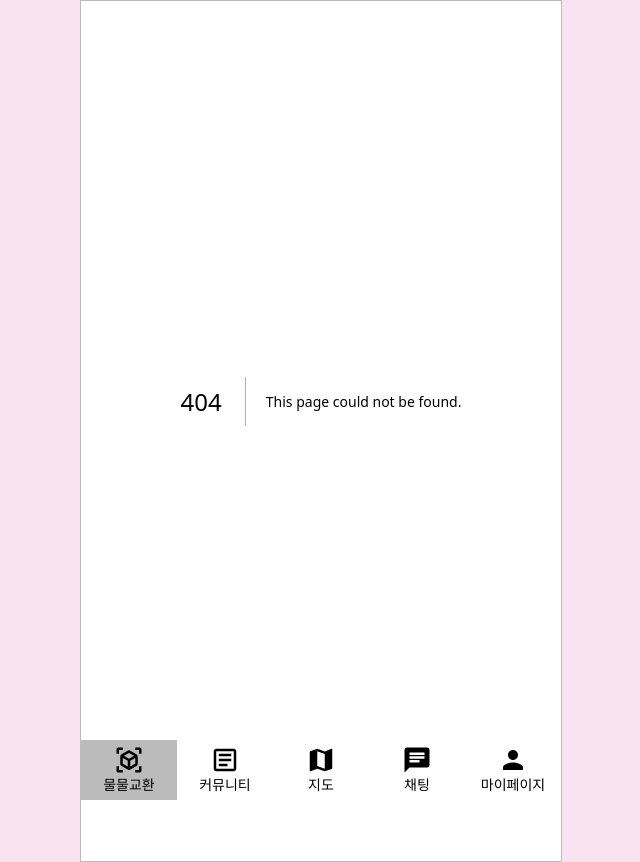
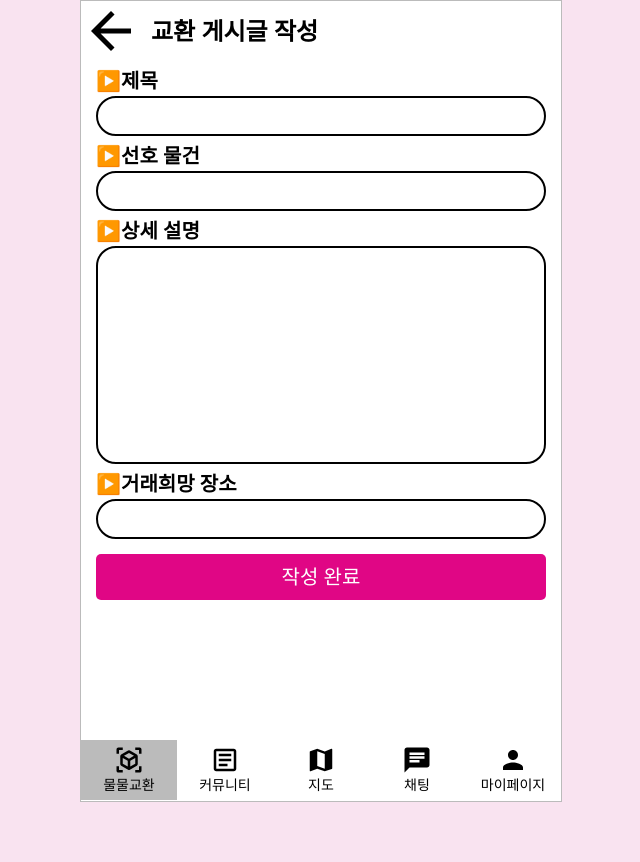
Before and after one commit to KostaMiniProject/MainProject-Front, a Next.js app: page /postingexchange in a window 1280 px wide. Before the commit this address had no page. Shown: the whole page, without its empty margins (319-959 px from the left). After the commit the page ends 802 px from the top, so only its background shows below. Built offline with nearby package versions, Linux system fonts and the light colour scheme.

Commit message:
feat : 페이지 레이아웃 구성 완료

```diff
--- a/app/page.tsx
+++ b/app/page.tsx
@@ -1,19 +1,31 @@
 'use client';
-import React from 'react';
-import Scarch from '@/components/Search';
+import React, { useState } from 'react';
+import InputBox from '@/components/InputBox';
 import ExchangePost from '@/components/exchange/ExchangePost';
 import { getCategory, getExchangePostList } from '@/api/ExchangePostApi';
 import { useRouter } from 'next/navigation';
 import BottomFixed from '@/components/BottomFixed';
 import Button from '@/components/Button';
+import { MdOutlineSearch } from 'react-icons/md';
 
 function Page() {
   const exchangePostData = getExchangePostList();
   const category = getCategory();
   const router = useRouter();
+  const [keyWord, setKeyWord] = useState<String>('');
   return (
     <div className="relative">
-      <Scarch />
+      <div className=" h-[60px] flex items-center border-b-[1px] border-gray">
+        <InputBox onChange={setKeyWord} />
+        <div
+          onClick={() => {
+            console.log(keyWord);
+          }}
+        >
+          <MdOutlineSearch size={40} />
+        </div>
+      </div>
+
       {/* 컨텐츠 */}
       <div className="mx-[15px]">
         {/* 카테고리 */}
--- /dev/null
+++ b/app/postingexchange/page.tsx
@@ -0,0 +1,48 @@
+'use client';
+import Button from '@/components/Button';
+import Header from '@/components/Header';
+import InputBox from '@/components/InputBox';
+import TextAreaBox from '@/components/TextAreaBox';
+import React, { useState } from 'react';
+import { MdArrowRight } from 'react-icons/md';
+
+function page() {
+  const [title, setTitle] = useState<String>('');
+  function postComplete() {
+    alert('asdf');
+  }
+  return (
+    <div>
+      <Header backNav title="교환 게시글 작성"></Header>
+      <div className="mx-[15px]">
+        <div className="my-[5px]">
+          <div className="text-[20px] font-[600] flex">▶제목</div>
+          <InputBox onChange={setTitle} />
+        </div>
+        <div className="my-[5px]">
+          <div className="text-[20px] font-[600] flex">▶선호 물건</div>
+          <InputBox onChange={setTitle} />
+        </div>
+        <div className="my-[5px]">
+          <div className="text-[20px] font-[600] flex">▶상세 설명</div>
+          <TextAreaBox onChange={setTitle}></TextAreaBox>
+        </div>
+        <div className="my-[5px]">
+          <div className="text-[20px] font-[600] flex">▶거래희망 장소</div>
+          <InputBox onChange={setTitle} />
+        </div>
+        <div className="text-center my-[15px]">
+          <Button
+            text="작성 완료"
+            fontSize={20}
+            height={8}
+            rounded="soft"
+            onClick={postComplete}
+          />
+        </div>
+      </div>
+    </div>
+  );
+}
+
+export default page;
--- /dev/null
+++ b/components/InputBox.tsx
@@ -0,0 +1,39 @@
+'use client';
+import React, { useState } from 'react';
+
+function InputBox({
+  onChange,
+  type = 'text',
+}: {
+  onChange: (value: string) => void;
+  type?: string;
+}) {
+  const [color, setColor] = useState('');
+
+  const handleFocus = () => {
+    setColor('border-base');
+  };
+
+  const handleBlur = () => {
+    setColor('border-black');
+  };
+
+  const handleChange = (event: React.ChangeEvent<HTMLInputElement>) => {
+    const { value } = event.target;
+    onChange(value);
+  };
+
+  return (
+    <div className={`border-[2px] rounded-[20px] h-[40px] flex-1 ${color}`}>
+      <input
+        type={type}
+        className="w-full h-full p-2 outline-none border-transparent bg-transparent"
+        onFocus={handleFocus}
+        onBlur={handleBlur}
+        onChange={handleChange}
+      />
+    </div>
+  );
+}
+
+export default InputBox;
--- a/components/Search.tsx
+++ /dev/null
@@ -1,32 +0,0 @@
-'use client';
-import React, { useState } from 'react';
-import { MdOutlineSearch } from 'react-icons/md';
-
-function Search() {
-  const [color, setColor] = useState('');
-
-  const handleFocus = () => {
-    setColor('border-base');
-  };
-
-  const handleBlur = () => {
-    setColor('border-black');
-  };
-  return (
-    <div className=" h-[60px] flex items-center border-b-[1px] border-gray">
-      <div
-        className={`border-[1.5px] rounded-[20px] ml-[15px] h-[40px] flex-1 ${color}`}
-      >
-        <input
-          type="text"
-          className="w-full h-full p-2 outline-none border-transparent bg-transparent"
-          onFocus={handleFocus}
-          onBlur={handleBlur}
-        />
-      </div>
-      <MdOutlineSearch size={40} />
-    </div>
-  );
-}
-
-export default Search;
--- /dev/null
+++ b/components/TextAreaBox.tsx
@@ -0,0 +1,33 @@
+'use client';
+import React, { useState } from 'react';
+
+function TextAreaBox({ onChange }: { onChange: (value: string) => void }) {
+  const [color, setColor] = useState('');
+
+  const handleFocus = () => {
+    setColor('border-base');
+  };
+
+  const handleBlur = () => {
+    setColor('border-black');
+  };
+
+  const handleChange = (event: React.ChangeEvent<HTMLTextAreaElement>) => {
+    const { value } = event.target;
+    onChange(value);
+  };
+
+  return (
+    <div className={`border-[2px] rounded-[20px]  flex-1 ${color}`}>
+      <textarea
+        rows={8}
+        className="resize-none w-full h-full p-2 outline-none border-transparent bg-transparent"
+        onFocus={handleFocus}
+        onBlur={handleBlur}
+        onChange={handleChange}
+      />
+    </div>
+  );
+}
+
+export default TextAreaBox;
```
